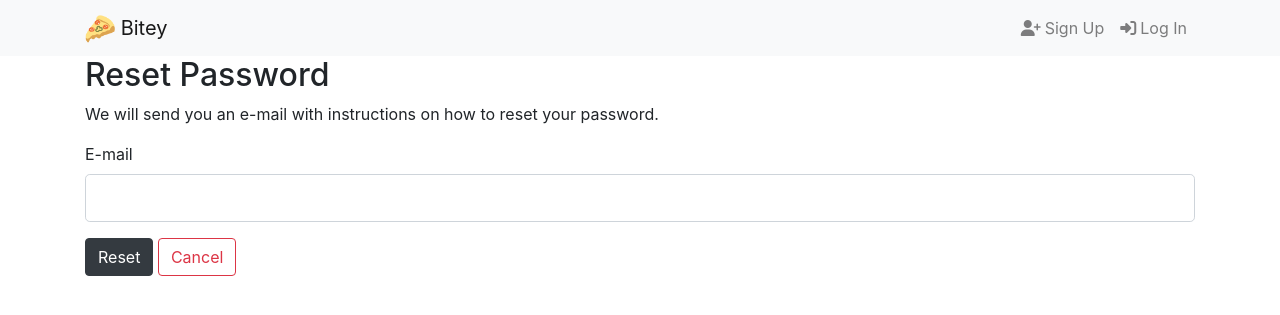
After one commit to olafszymanski/Bitey, a Flask app: page /password/reset in a window 1280 px wide. The commit adds this page. Shown: the top 315 px of the page. Run offline with Flask 2, Linux system fonts and the light colour scheme; some libraries are stand-ins or nearby versions.

Commit message:
Added account recovery functionality (reset password),and as usually, made some small fixes and improvements.

```diff
--- a/bitey/templates/users/login.html
+++ b/bitey/templates/users/login.html
@@ -28,6 +28,7 @@
             {% else %}
                 {{ form.password(class="form-control form-control-lg") }}
             {% endif %}
+            <a href="{{ url_for('users.reset_password') }}"><small>Forgot password?</small></a>
         </div>
         <div class="form-group">
             {{ form.remember_me }}
--- /dev/null
+++ b/bitey/templates/users/reset-password.html
@@ -0,0 +1,25 @@
+{% extends 'base.html' %}
+{% block content %}
+    <h2>Reset Password</h2>
+    <p>We will send you an e-mail with instructions on how to reset your password.</p>
+    <form action="" method="post">
+        {{ form.hidden_tag() }}
+        <div class="form-group">
+            {{ form.email.label(class="form-control-label") }}
+            {% if form.email.errors %}
+                {{ form.email(class="form-control form-control-lg is-invalid") }}
+                <div class="invalid-feedback">
+                    {% for error in form.email.errors %}
+                        <span>{{ error }}</span>
+                    {% endfor %}
+                </div>
+            {% else %}
+                {{ form.email(class="form-control form-control-lg") }}
+            {% endif %}
+        </div>
+        <div class="form-group">
+            {{ form.submit(class="btn btn-dark") }}
+            <a class="btn btn-outline-danger" href="{{ url_for('users.profile') }}">Cancel</a>
+        </div>
+    </form>
+{% endblock %}
--- a/bitey/users/forms.py
+++ b/bitey/users/forms.py
@@ -18,12 +18,12 @@ class SignUpForm(FlaskForm):
 
     def validate_username(self, field):
         if User.query.filter_by(username=field.data).first():
-            raise ValidationError('This username is already taken! Please try a different one.')
+            raise ValidationError('This username is already taken! Please try using a different one.')
 
 
     def validate_email(self, field):
         if User.query.filter_by(email=field.data).first():
-            raise ValidationError('This e-mail is already taken! Please try a different one.')
+            raise ValidationError('This e-mail is already taken! Please try using a different one.')
 
 
 class LogInForm(FlaskForm):
@@ -44,12 +44,12 @@ class EditUserForm(FlaskForm):
 
     def validate_username(self, field):
         if current_user.username != field.data and User.query.filter_by(username=field.data).first():
-            raise ValidationError('This username is already taken! Please try a different one.')
+            raise ValidationError('This username is already taken! Please try using a different one.')
 
 
     def validate_email(self, field):
         if current_user.email != field.data and User.query.filter_by(email=field.data).first():
-            raise ValidationError('This e-mail is already taken! Please try a different one.')
+            raise ValidationError('This e-mail is already taken! Please try using a different one.')
 
 
     def validate_password(self, field):
@@ -61,3 +61,13 @@ class ChangePasswordForm(FlaskForm):
     password = PasswordField('Password', validators=[DataRequired(), Length(min=8, max=200)])
     repeat_password = PasswordField('Repeat Password', validators=[EqualTo('password')])
     submit = SubmitField('Confirm')
+
+
+class ResetPasswordForm(FlaskForm):
+    email = StringField('E-mail', validators=[DataRequired(), Email(), Length(max=100)])
+    submit = SubmitField('Reset')
+
+
+    def validate_email(self, field):
+        if not User.query.filter_by(email=field.data).first():
+            raise ValidationError('Could not find a user with this e-mail! Please try using a different one.')
--- a/bitey/users/views.py
+++ b/bitey/users/views.py
@@ -2,7 +2,7 @@ from bitey import db, bcrypt
 from flask import Blueprint, render_template, flash, redirect, url_for, request
 from flask_login import login_user, current_user, logout_user, login_required
 from datetime import datetime
-from .forms import SignUpForm, LogInForm, EditUserForm, ChangePasswordForm
+from .forms import SignUpForm, LogInForm, EditUserForm, ChangePasswordForm, ResetPasswordForm
 from .models import User
 from .decorators import is_anonymous, is_activated, is_not_activated
 from .utils import validate_token, send_activation_email, send_password_change_request_email
@@ -23,7 +23,7 @@ def signup():
 
         if send_activation_email(user, 'Activate Your Account', 'Thank you for signing up. Please follow link below to '
                                                                 'activate your account:'):
-            flash('We have sent you an e-mail! Check inbox to activate your account!', 'info')
+            flash('We have sent you an e-mail! Check your inbox to activate your account!', 'info')
         else:
             flash('Could not send an activation e-mail!', 'danger')
 
@@ -73,6 +73,22 @@ def logout():
         logout_user()
 
     return redirect(url_for('main.home'))
+
+
+@users.route('/password/reset', methods=('GET', 'POST'))
+@is_anonymous('main.home')
+def reset_password():
+    form = ResetPasswordForm()
+
+    if form.validate_on_submit():
+        if send_password_change_request_email(User.query.filter_by(email=form.email.data).first()):
+            flash('We have sent you an e-mail! Check your inbox to reset your password!', 'info')
+
+            return redirect(url_for('users.login'))
+        else:
+            flash('Could not send a reset password e-mail!', 'danger')
+
+    return render_template('users/reset-password.html', title='Reset Password', form=form)
 
 
 @users.route('/activation/<token>')
@@ -129,7 +145,7 @@ def edit():
                                                                             "e-mail, you will now how to reactivate your "
                                                                             "account. Please follow link below to "
                                                                             "activate your account:"):
-                flash('We have sent you an e-mail! Check your inbox to reactivate your account!', 'success')
+                flash('We have sent you an e-mail! Check your inbox to reactivate your account!', 'info')
             else:
                 flash('Could not send an activation e-mail!', 'danger')
 
@@ -148,7 +164,7 @@ def edit():
 @is_activated('users.profile')
 def password_change_request():
     if send_password_change_request_email(current_user):
-        flash('We have sent you an e-mail! Check inbox to change your password!', 'success')
+        flash('We have sent you an e-mail! Check your inbox to change your password!', 'info')
     else:
         flash('Could not request password change!', 'danger')
 
@@ -156,22 +172,23 @@ def password_change_request():
 
 
 @users.route('/profile/password/change/<token>', methods=('GET', 'POST'))
-@login_required
-@is_activated('users.profile')
 def password_change(token):
-    if current_user.email == validate_token(token):
-        form = ChangePasswordForm()
+    if email := validate_token(token):
+        if user := User.query.filter_by(email=email).first():
+            form = ChangePasswordForm()
 
-        if form.validate_on_submit():
-            current_user.password = bcrypt.generate_password_hash(form.password.data)
+            if form.validate_on_submit():
+                user.password = bcrypt.generate_password_hash(form.password.data)
 
-            db.session.commit()
+                db.session.commit()
 
-            flash('Your password has been changed!', 'success')
+                flash('Your password has been changed!', 'success')
 
-            return redirect(url_for('users.profile'))
+                return redirect(url_for('users.profile'))
 
-        return render_template('users/password-change.html', title='Change password', form=form)
+            return render_template('users/password-change.html', title='Change Password', form=form)
+        else:
+            flash('User not found!', 'danger')
     else:
         flash('Token is invalid or has expired!', 'danger')
 
@@ -186,7 +203,7 @@ def resend():
     if send_activation_email(current_user, 'Activate Your Account', "We've noticed that you have changed your e-mail, "
                                                                     "you will now how to reactivate your account. Please "
                                                                     "follow link below to activate your account:"):
-        flash('Reactivation e-mail sent!', 'success')
+        flash('We have sent you an e-mail! Check your inbox to activate your account!', 'info')
     else:
         flash('Could not send an activation e-mail!', 'danger')
 
```
